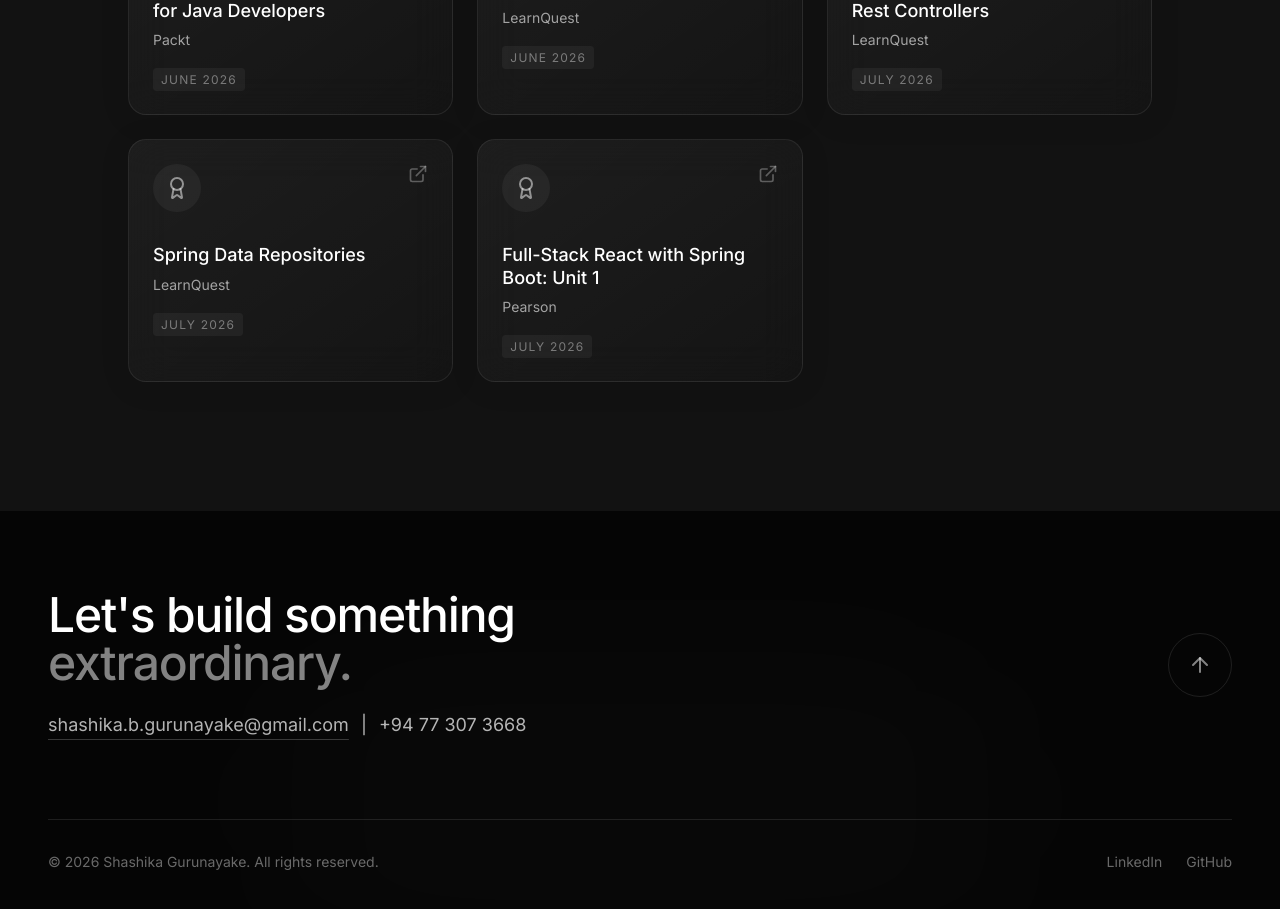
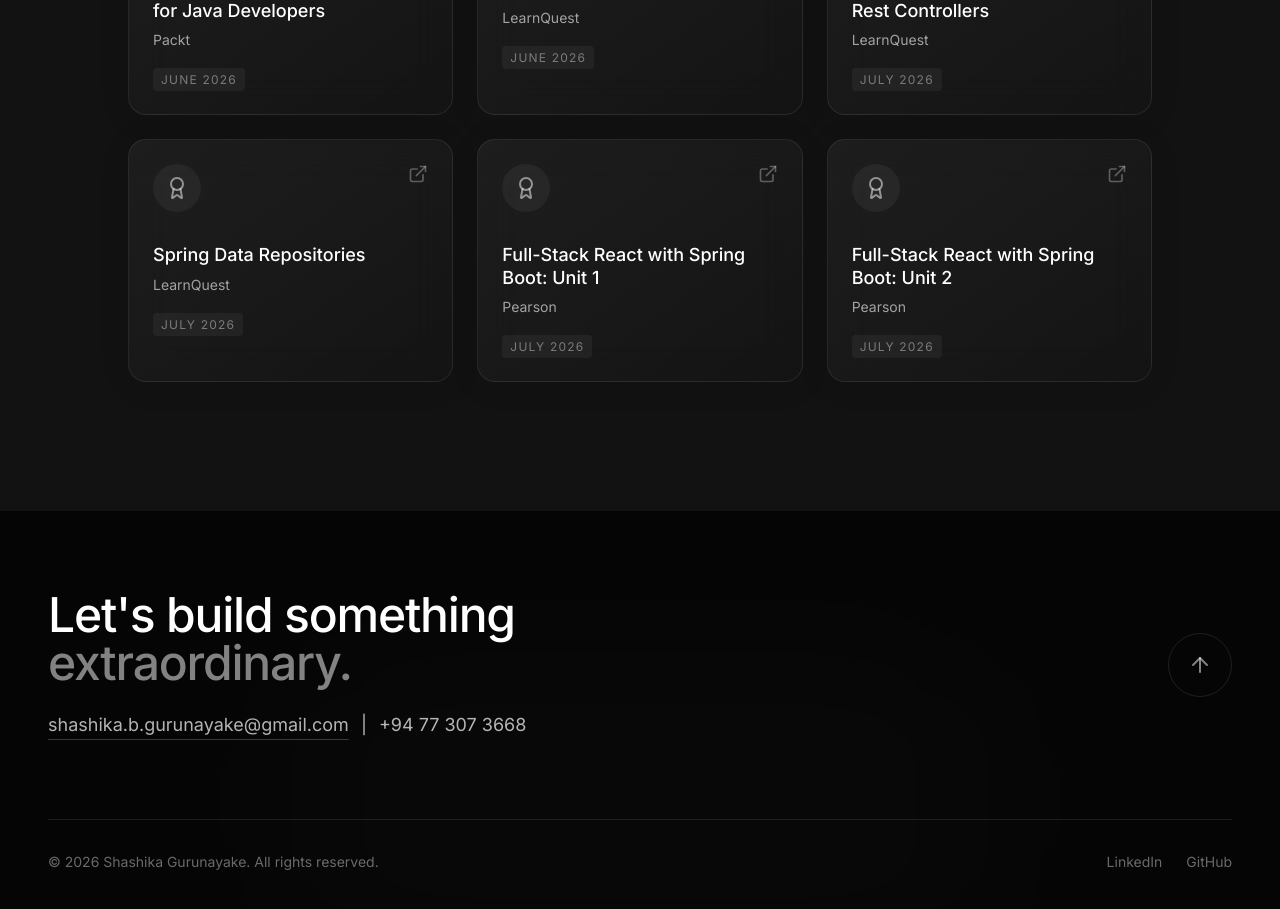
Before and after one commit to SHASHI4368/Portfolio, a Next.js app: page / in a window 1280 px wide. Shown: the part 9960-10869 px from the top of the page. Built offline with nearby package versions, Linux system fonts and the light colour scheme.

Commit message:
new certificate added

```diff
--- a/src/components/sections/Certificates.tsx
+++ b/src/components/sections/Certificates.tsx
@@ -34,6 +34,12 @@ const CERTIFICATES = [
     date: "July 2026",
     link: "https://coursera.org/share/29bfd7488b1590ebf8adae100beff2a4",
   },
+  {
+    name: "Full-Stack React with Spring Boot: Unit 2",
+    institution: "Pearson",
+    date: "July 2026",
+    link: "https://coursera.org/share/a508b97ae814ff01da8cdc65dd732201",
+  },
 ];
 
 export function Certificates() {
@@ -47,7 +53,9 @@ export function Certificates() {
           transition={{ duration: 0.8 }}
           className="mb-16 md:mb-24"
         >
-          <h2 className="text-sm tracking-[0.3em] uppercase text-white/50 mb-4">Credentials</h2>
+          <h2 className="text-sm tracking-[0.3em] uppercase text-white/50 mb-4">
+            Credentials
+          </h2>
           <h3 className="text-4xl md:text-6xl font-medium tracking-tight text-white">
             Certifications
           </h3>
@@ -67,7 +75,10 @@ export function Certificates() {
                 <div className="w-12 h-12 rounded-full bg-white/5 flex items-center justify-center text-white/50 group-hover:bg-white group-hover:text-black transition-colors duration-500">
                   <Award className="w-6 h-6" />
                 </div>
-                <a href={cert.link} className="text-white/30 hover:text-white transition-colors">
+                <a
+                  href={cert.link}
+                  className="text-white/30 hover:text-white transition-colors"
+                >
                   <ExternalLink className="w-5 h-5" />
                 </a>
               </div>
@@ -75,9 +86,7 @@ export function Certificates() {
               <h4 className="text-lg font-medium text-white mb-2 leading-tight">
                 {cert.name}
               </h4>
-              <p className="text-white/60 text-sm mb-4">
-                {cert.institution}
-              </p>
+              <p className="text-white/60 text-sm mb-4">{cert.institution}</p>
               <span className="text-xs text-white/40 uppercase tracking-widest bg-white/5 px-2 py-1 rounded w-fit">
                 {cert.date}
               </span>
```
